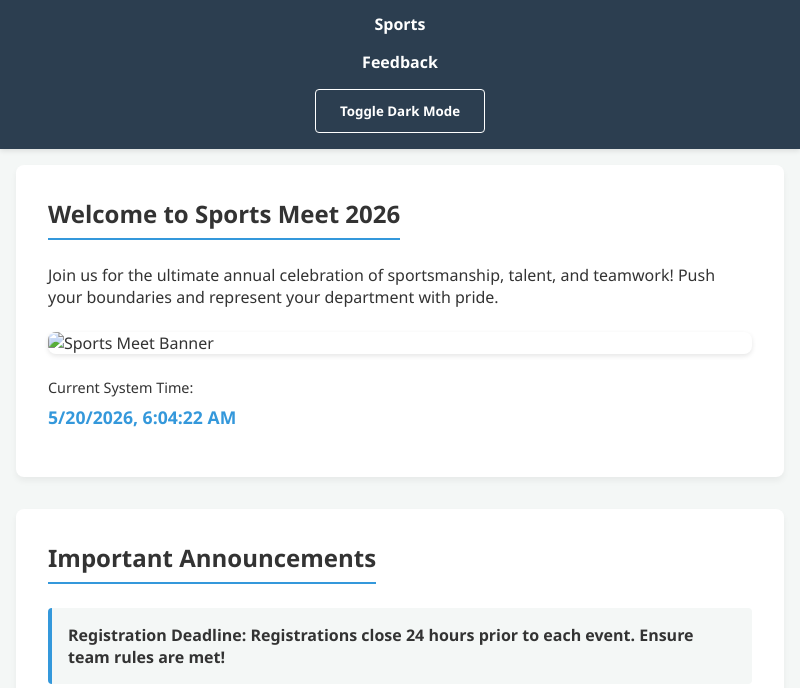
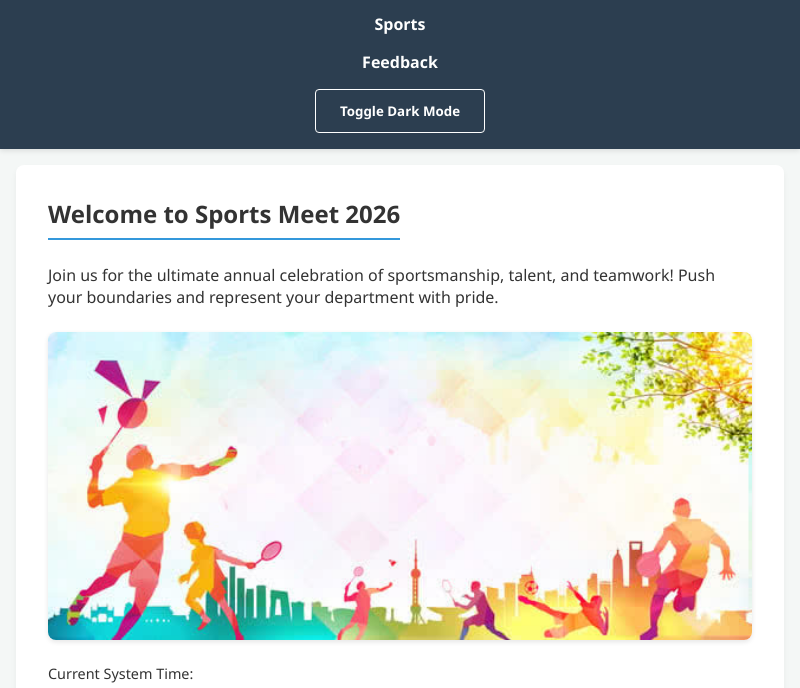
Before and after one commit to itshroshan/Sports-Meet, an Electron app: page index.html in a window 800 px wide. Shown: the part 90-778 px from the top of the page. Drawn offline with Linux system fonts and the light colour scheme.

Commit message:
image location fixed

```diff
--- a/index.html
+++ b/index.html
@@ -30,7 +30,7 @@
                 <p>Join us for the ultimate annual celebration of sportsmanship, talent, and teamwork! Push your boundaries and represent your department with pride.</p>
             </div>
             <div class="form-group" style="margin-top: 1.5rem;">
-                <img src="assets/event.jpg" alt="Sports Meet Banner" style="width:100%; border-radius: 8px; box-shadow: 0 2px 5px rgba(0,0,0,0.1);">
+                <img src="event.jpg" alt="Sports Meet Banner" style="width:100%; border-radius: 8px; box-shadow: 0 2px 5px rgba(0,0,0,0.1);">
             </div>
             <div class="form-group" style="margin-top: 1.5rem;">
                 <label>Current System Time:</label>
```
